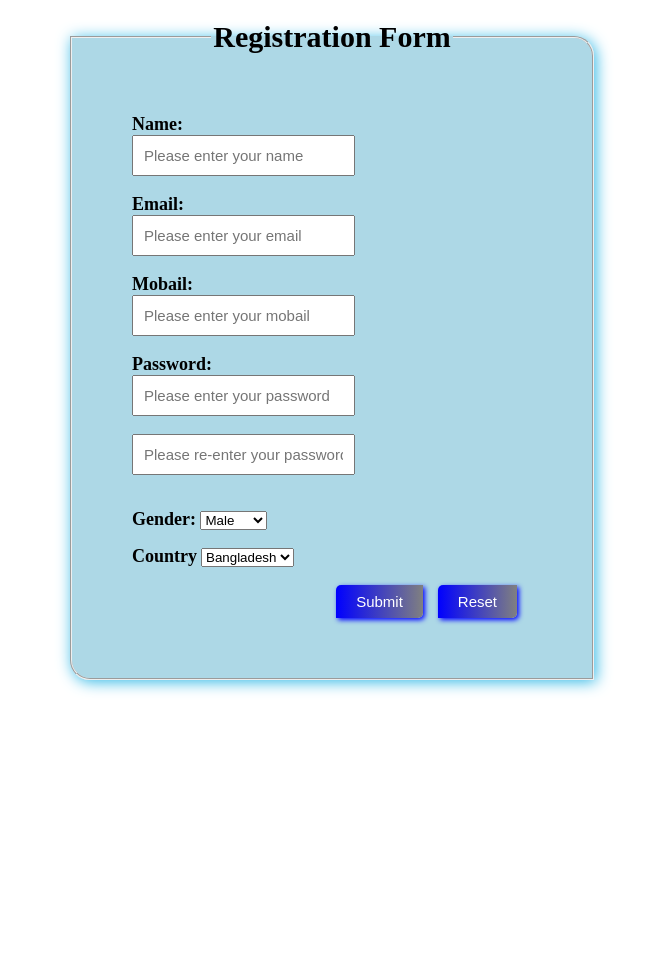
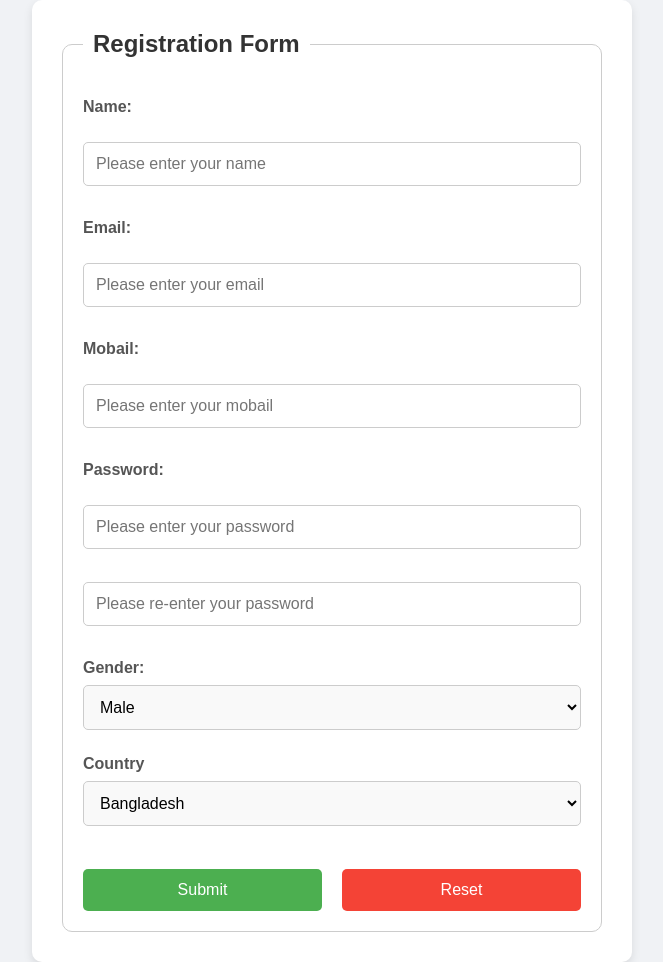
Before and after one commit to shahriarnaiem-rafi/Fast-Track, a PHP site: page /registration.php in a window 1280 px wide. Shown: the whole page, without its empty margins (308-971 px from the left). Before the commit the page ends 693 px from the top, so only its background shows below. Run offline with PHP 8.4, Linux system fonts and the light colour scheme.

Commit message:
add csss

```diff
--- a/css/style.css
+++ /dev/null
@@ -1,54 +0,0 @@
-form{
-    margin-top: 20px;
-    display: flex;
-    justify-content: center;
-    align-content: center;
-}
-fieldset{
-    width: 400px;
-    position: absolute;
-    padding: 60px;
-    background: lightblue;
-    box-shadow: 2px 2px 15px rgb(48, 184, 230);
-    border-radius: 0px 20px 0px 20px;
-    transform: scale(1);
-}
-fieldset:hover{
-    transform: scale(1.1);
-}
-legend{
-    text-align: center;
-    font-weight: bold;
-    font-size: 30px;
-}
-label{
-    font-size: 18px;
-    font-weight: bold;
-}
-input{
-    padding: 10px;
-    font-size: 15px;
-}
-.btn{
-    background:linear-gradient(to right , blue,gray);
-    color: white;
-    border: none;
-    border-radius: 5px 0px 5px 0px;
-    padding: 8px 20px 8px 20px;
-    cursor: pointer;
-    transform: scale(1);
-    margin-right: 15px;
-    box-shadow: 2px 2px 5px  blue;
-
-}
-.btn:hover{
-    background:linear-gradient(to right , gray,blue);
-    transform: scale(1.3);
-    transition: 2s all ease;
-    color: rgb(0, 0, 0);
-    text-shadow: 2px 2px 2px white;
-}
-.btn-div{
-    display: flex;
-    justify-content: end;
-}
--- a/home.php
+++ b/home.php
@@ -5,7 +5,7 @@
     <meta charset="UTF-8">
     <meta name="viewport" content="width=device-width, initial-scale=1.0">
     <title>Fast Courier</title>
-    <link rel="shortcut icon" href="./img/logo.png" type="image/x-icon">
+    <link rel="shortcut icon" href="./img/logo2.png" type="image/x-icon">
     <!-- fon t cdn -->
     <link rel="stylesheet" href="https://cdnjs.cloudflare.com/ajax/libs/font-awesome/6.7.2/css/all.min.css">
     <!-- daust yui css library link -->
--- a/registration.php
+++ b/registration.php
@@ -49,7 +49,145 @@ if (isset($_POST["submit"])) {
     <meta charset="UTF-8">
     <meta name="viewport" content="width=device-width, initial-scale=1.0">
     <title>Registration Form</title>
-    <link rel="stylesheet" href="./css/style.css">
+    <style>
+        /* General Reset */
+        * {
+            margin: 0;
+            padding: 0;
+            box-sizing: border-box;
+        }
+
+        body {
+            font-family: Arial, sans-serif;
+            background-color: #f0f2f5;
+            display: flex;
+            justify-content: center;
+            align-items: center;
+
+        }
+
+        form {
+            background-color: #fff;
+            padding: 30px;
+            border-radius: 10px;
+            box-shadow: 0 4px 10px rgba(0, 0, 0, 0.1);
+            width: 100%;
+            max-width: 600px;
+            text-align: left;
+        }
+
+        fieldset {
+            border: 1px solid #ccc;
+            padding: 20px;
+            border-radius: 10px;
+        }
+
+        legend {
+            font-size: 24px;
+            font-weight: bold;
+            color: #333;
+            padding: 0 10px;
+            margin-bottom: 20px;
+        }
+
+        label {
+            font-size: 16px;
+            font-weight: bold;
+            color: #555;
+            display: block;
+            margin-bottom: 8px;
+        }
+
+        input[type="text"],
+        input[type="email"],
+        input[type="number"],
+        input[type="password"],
+        select {
+            width: 100%;
+            padding: 12px;
+            margin-bottom: 15px;
+            border: 1px solid #ccc;
+            border-radius: 5px;
+            font-size: 16px;
+            box-sizing: border-box;
+        }
+
+        input[type="text"]:focus,
+        input[type="email"]:focus,
+        input[type="number"]:focus,
+        input[type="password"]:focus,
+        select:focus {
+            border-color: #4CAF50;
+            outline: none;
+        }
+
+        small {
+            color: red;
+            font-size: 12px;
+            margin-top: 5px;
+        }
+
+        input[type="submit"],
+        input[type="reset"] {
+            width: 48%;
+            padding: 12px;
+            background-color: #4CAF50;
+            color: white;
+            border: none;
+            border-radius: 5px;
+            font-size: 16px;
+            cursor: pointer;
+            transition: background-color 0.3s ease;
+            margin-top: 10px;
+        }
+
+        input[type="submit"]:hover,
+        input[type="reset"]:hover {
+            background-color: #45a049;
+        }
+
+        input[type="reset"] {
+            background-color: #f44336;
+        }
+
+        input[type="reset"]:hover {
+            background-color: #d32f2f;
+        }
+
+        .btn-div {
+            display: flex;
+            justify-content: space-between;
+            align-items: center;
+            gap: 10px;
+        }
+
+        select {
+            background-color: #f9f9f9;
+            padding: 12px;
+        }
+
+        select option {
+            padding: 10px;
+        }
+
+        p {
+            margin-bottom: 10px;
+        }
+
+        @media (max-width: 600px) {
+            form {
+                padding: 20px;
+                width: 100%;
+            }
+
+            input[type="submit"],
+            input[type="reset"] {
+                width: 100%;
+                margin-top: 10px;
+            }
+        }
+    </style>
+
 </head>
 
 <body>
```
Also changed, not shown: login.php (+56 -23 lines), track.php (+18 -9 lines).
